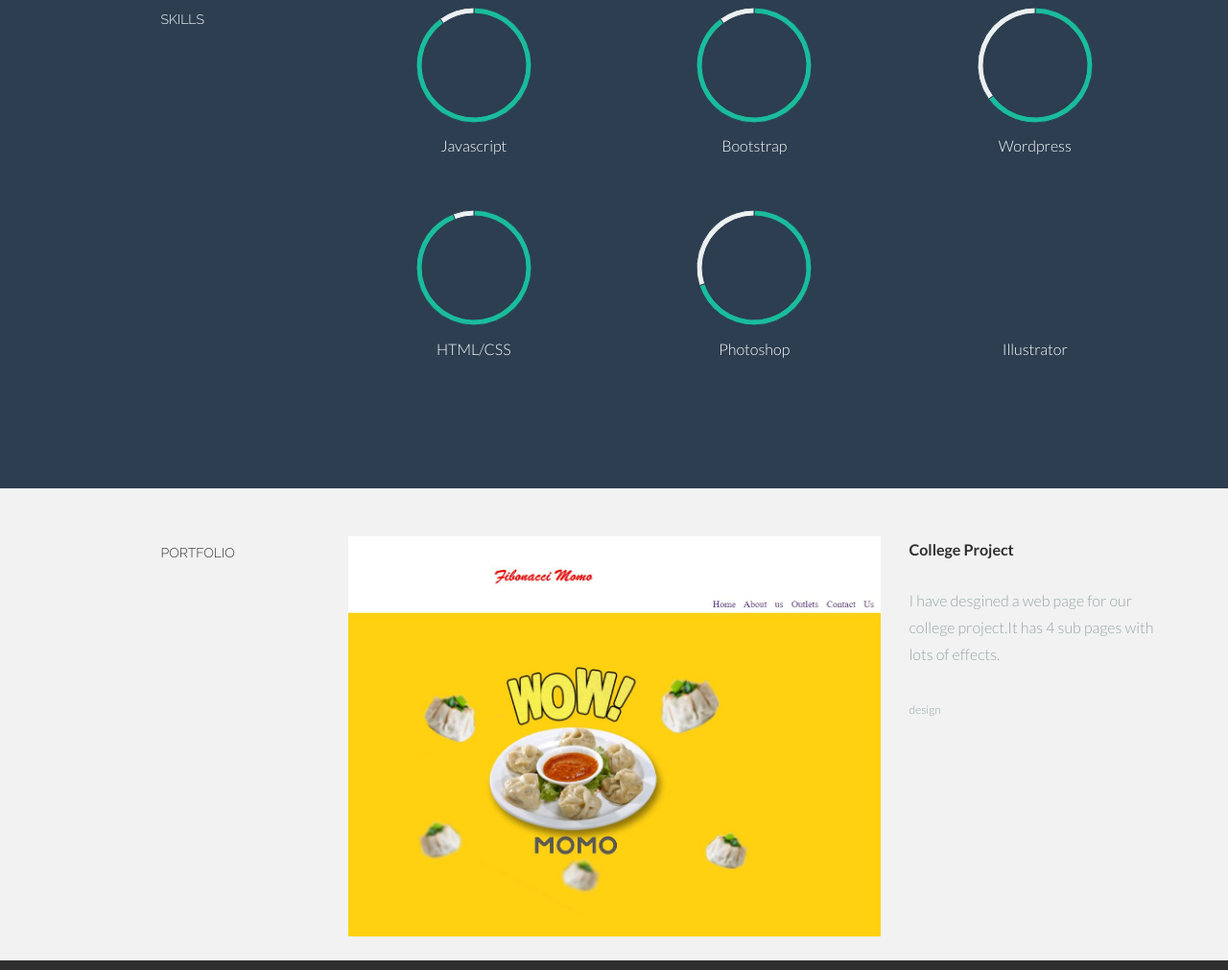
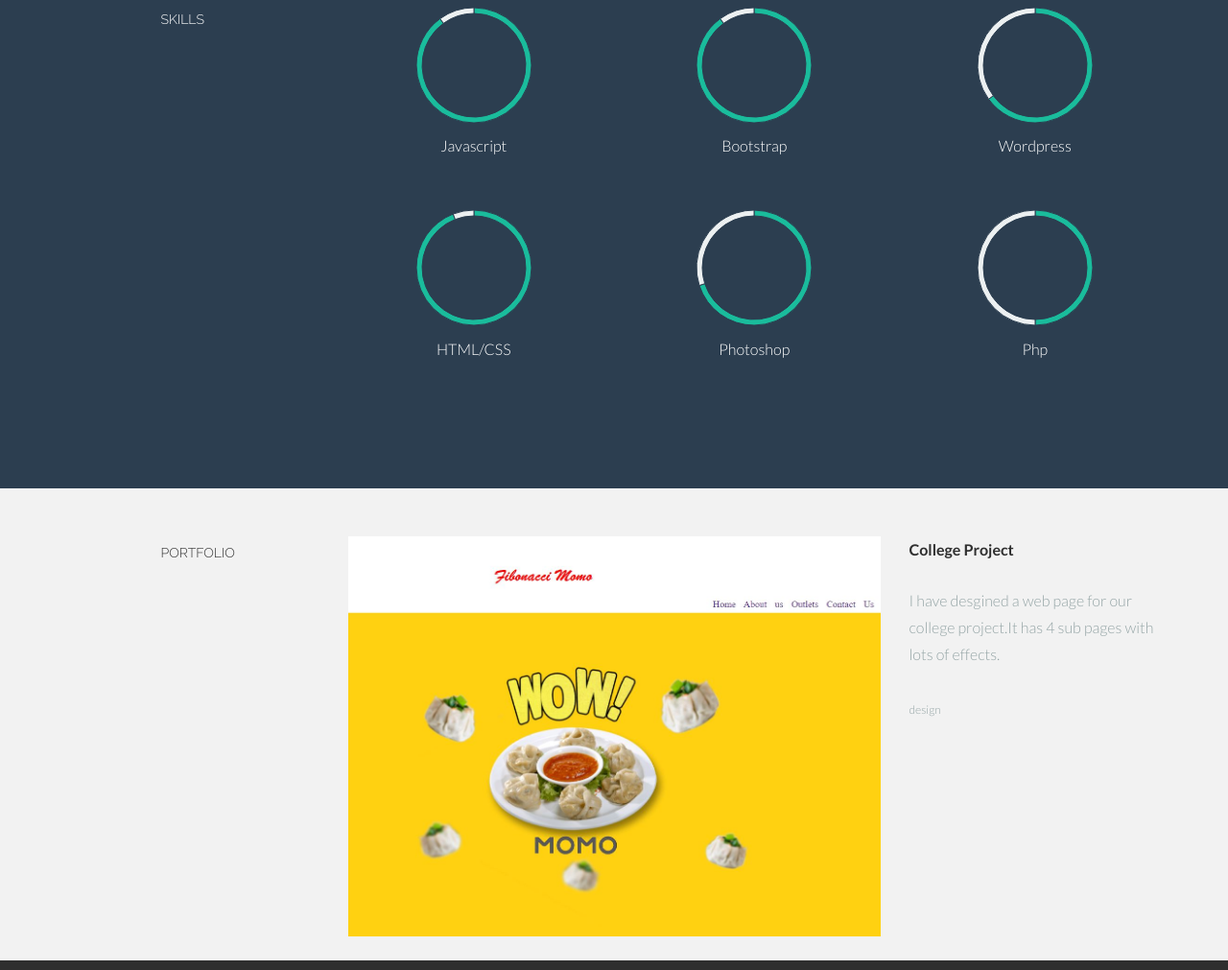
Before and after one commit to iamjoydip95/joydip_CV, a plain HTML site: page index.html in a window 1280 px wide. Shown: the part 1545-2556 px from the top of the page at 96% size. Drawn offline with Linux system fonts and the light colour scheme.

Commit message:
Update index.html

```diff
--- a/index.html
+++ b/index.html
@@ -185,8 +185,8 @@
           <br>
         </div>
         <div class="col-lg-3 centered">
-          <canvas id="Php" height="130" width="130"></canvas>
-          <p>Illustrator</p>
+          <canvas id="illustrator" height="130" width="130"></canvas>
+          <p>Php</p>
           <br>
         </div>
 
```
